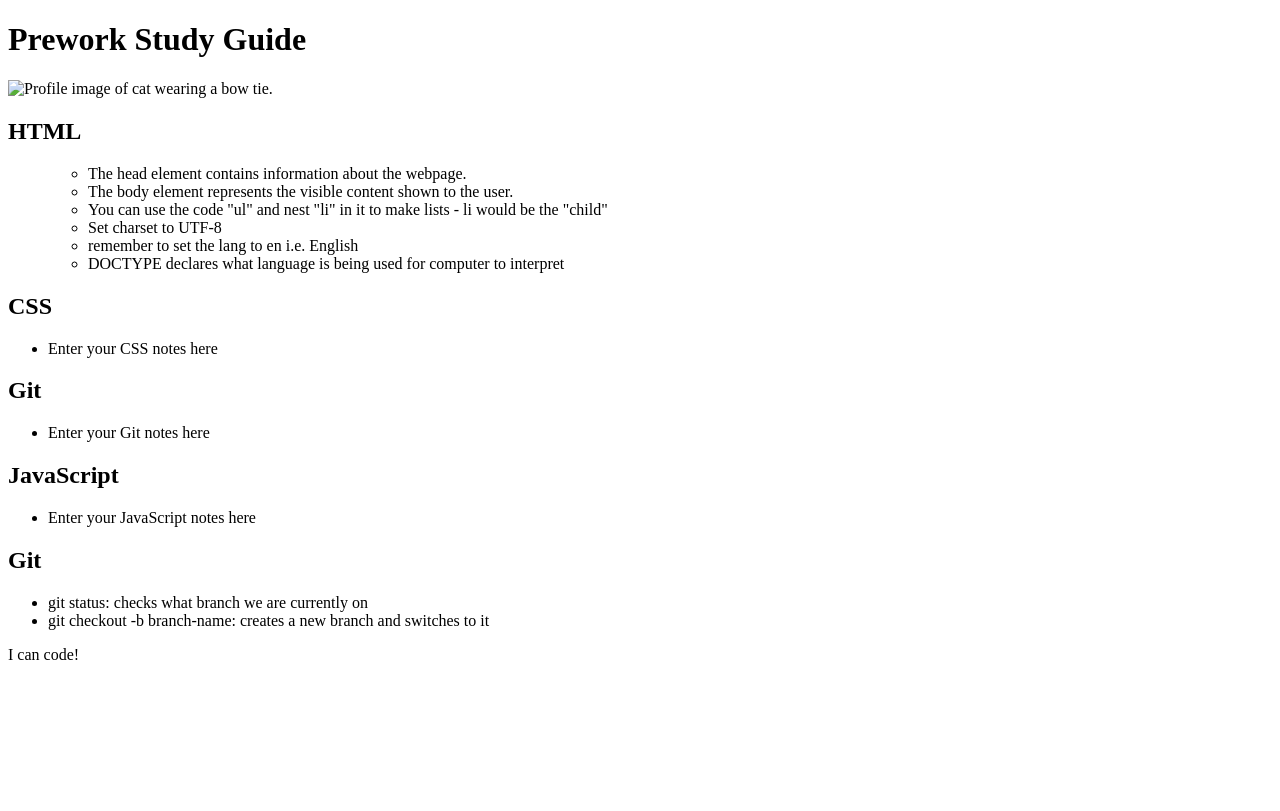
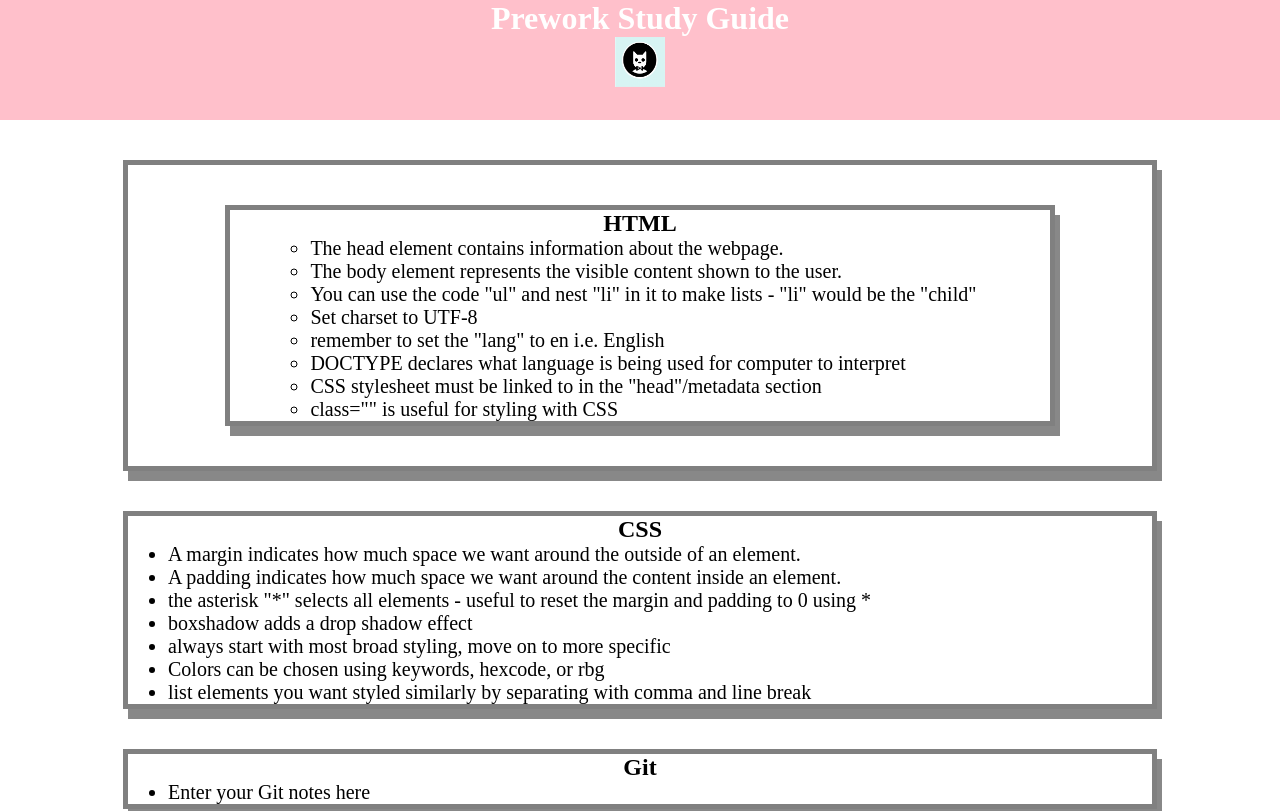
Before and after one commit to gabrielaortiz6/prework-study-guide, a plain HTML site: page index.html in a window 1280 px wide. Shown: the top 811 px of the page. Drawn offline with Linux system fonts and the light colour scheme.

Commit message:
added CSS to project

```diff
--- /dev/null
+++ b/assets/style.css
@@ -0,0 +1,42 @@
+ * {
+       margin: 0;
+       padding: 0;
+   }
+
+   header,
+footer {
+    width: 100%;
+    height: 120px;
+    background-color: pink;
+    color: white;
+}
+
+h1,
+h2 {
+    text-align: center;
+}
+
+img {
+    display: block;
+    height: 50px;
+    width: 50px;
+    margin-left: auto;
+    margin-right: auto;
+}
+
+ul {
+    padding-left: 40px;
+    font-size: 20px;
+}
+
+p {
+  text-align: center;
+  font-size: 30px;
+}
+
+.card {
+    width: 80%;
+    margin: 40px auto;
+    border: 5px solid gray;
+    box-shadow: 5px 10px #888888;
+  }
--- a/index.html
+++ b/index.html
@@ -4,6 +4,7 @@
     <meta charset="UTF-8" />
     <meta http-equiv="X-UA-Compatible" content="IE=edge" />
     <meta name="viewport" content="width=device-width, initial-scale=1.0" />
+    <link rel="stylesheet" href="./assets/style.css">
     <title>Prework Study Guide</title>
   </head>
   <body>
@@ -18,19 +19,27 @@
           <ul><ul>
             <li>The head element contains information about the webpage.</li>
             <li>The body element represents the visible content shown to the user.</li>
-            <li>You can use the code "ul" and nest "li" in it to make lists - li would be the "child"</li>
+            <li>You can use the code "ul" and nest "li" in it to make lists - "li" would be the "child"</li>
             <li>Set charset to UTF-8</li>
-            <li>remember to set the lang to en i.e. English</li>
+            <li>remember to set the "lang" to en i.e. English</li>
             <li>DOCTYPE declares what language is being used for computer to interpret</li>
+            <li>CSS stylesheet must be linked to in the "head"/metadata section</li>
+            <li>class="" is useful for styling with CSS</li>
           </ul>
         </section>
       </section>
 
       <section class="card" id="css-section">
         <h2>CSS</h2>
-        <ul>
-          <li>Enter your CSS notes here</li>
-        </ul>
+          <ul>
+            <li>A margin indicates how much space we want around the outside of an element.</li>
+            <li>A padding indicates how much space we want around the content inside an element.</li>
+            <li>the asterisk "*" selects all elements - useful to reset the margin and padding to 0 using *</li>
+            <li>boxshadow adds a drop shadow effect</li>
+            <li>always start with most broad styling, move on to more specific</li>
+            <li>Colors can be chosen using keywords, hexcode, or rbg</li>
+            <li>list elements you want styled similarly by separating with comma and line break</li>
+          </ul>
       </section>
 
       <section class="card" id="git-section">
```
Also changed, not shown: assets/bowtie-cat.png (added).
